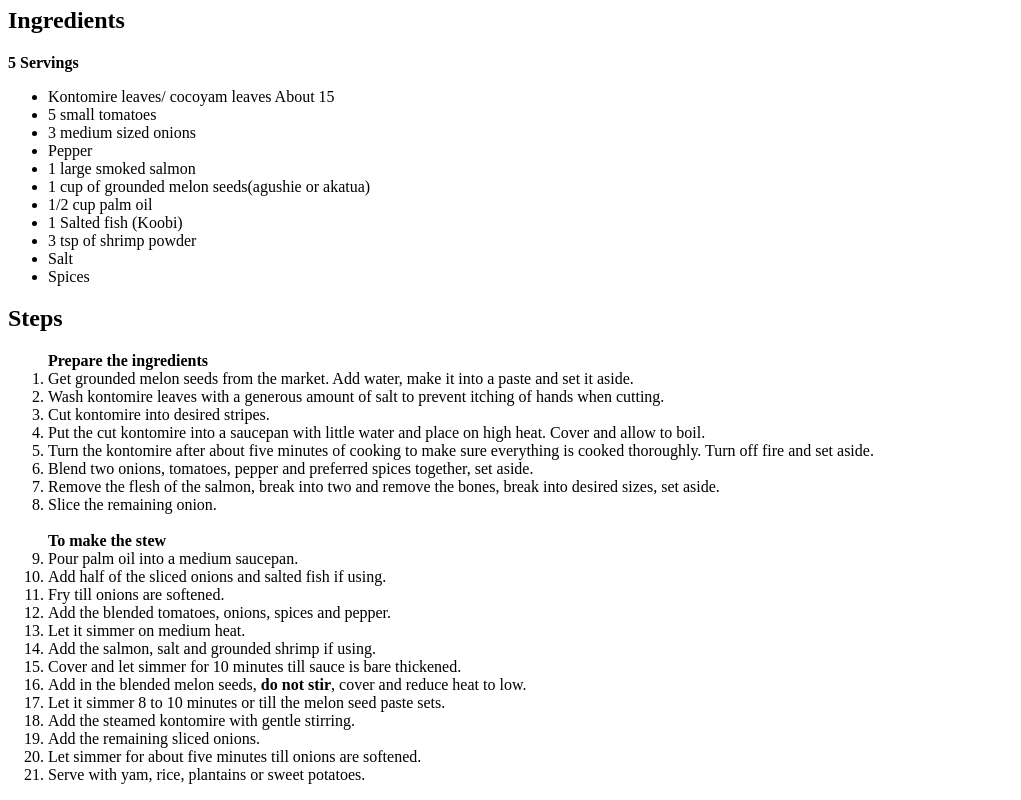
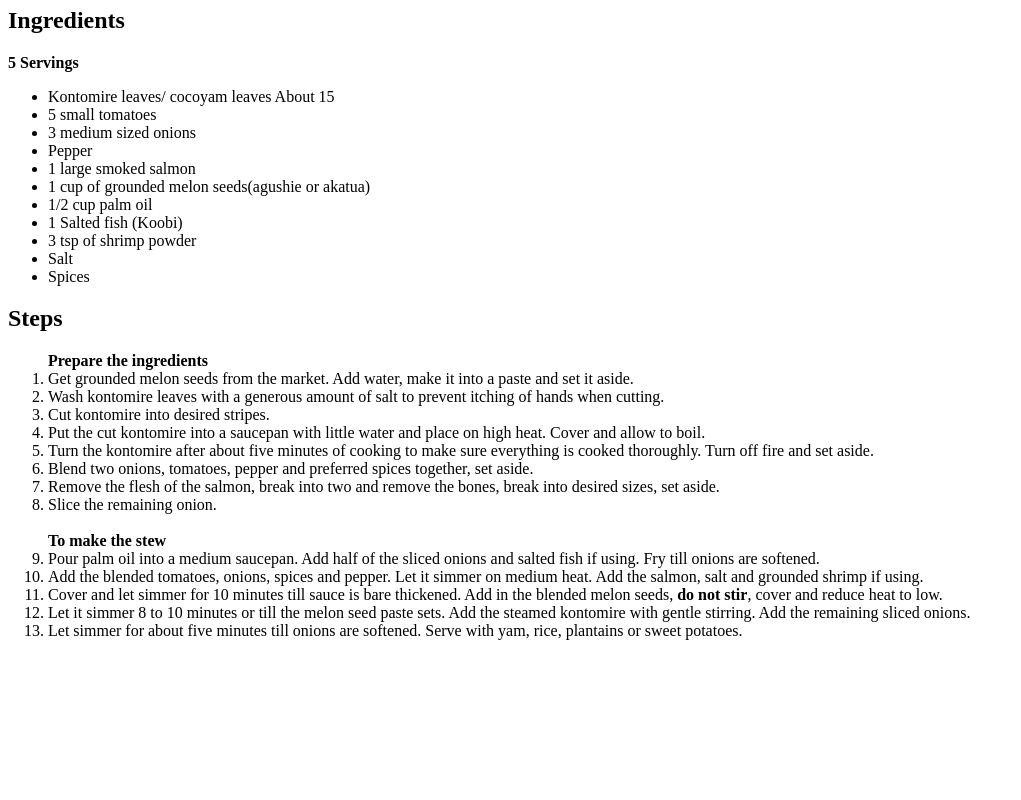
Before and after one commit to PK-addey/grassroot_recipe, a plain HTML site: page recipes/palavasauce.html in a window 1280 px wide. Shown: the part 552-1352 px from the top of the page, without its empty margins (0-1021 px from the left). After the commit the page ends 1208 px from the top, so only its background shows below. Drawn offline with Linux system fonts and the light colour scheme.

Commit message:
Rearranged text and code

```diff
--- a/recipes/palavasauce.html
+++ b/recipes/palavasauce.html
@@ -6,21 +6,23 @@
     </head>
     <body>
         <h1>Palava sauce</h1>
-        <img src="../images/palavasauce.jpg" height="300px" width="500px" alt="Palava sauce">
-
+            <img src="../images/palavasauce.jpg" height="300px" width="500px"
+            alt="Palava sauce">
         <h2>Description</h2>
-        <p>
-            Palava is a word coined from the English word <em>palaver</em> which in turn is from a
-            Portuguese word that means idle chatter. However this word became the name of a popular
-            West African delicacy, no one knows. But the meaning of the name suggests that the delicious taste
-            of the dish brought with it idle chatter by the people who ate it.</p>
-        <p>
-            This dish cannot be originally linked to any West African country.
-            In Ghana, palava sauce is prepared with kontomire leaves and agushie(melon seeds)
-            as the main ingredients. Palava sauce can be served with any dish of choice
-            some of which are cooked rice, yam and plantain.
-        </p>
-
+            <p>
+                Palava is a word coined from the English word <em>palaver</em>
+                which in turn is from a Portuguese word that means idle chatter.
+                However this word became the name of a popular West African delicacy,
+                no one knows. But the meaning of the name suggests that the delicious
+                taste of the dish brought with it idle chatter by the people who ate it.
+            </p>
+            <p>
+                This dish cannot be originally linked to any West African country.
+                In Ghana, palava sauce is prepared with kontomire leaves and
+                agushie(melon seeds) as the main ingredients. Palava sauce
+                can be served with any dish of choice some of which are cooked
+                rice, yam and plantain.
+            </p>
         <h2>Ingredients</h2>
         <strong>5 Servings</strong>
         <ul>
@@ -36,51 +38,58 @@
             <li>Salt</li>
             <li>Spices</li>
         </ul>
-
         <h2>Steps</h2>
         <ol>
-
             <strong>Prepare the ingredients</strong>
             <br>
             <li>
-                Get grounded melon seeds from the market. Add water, make it into a paste
-                and set it aside.
+                Get grounded melon seeds from the market. Add water,
+                make it into a paste and set it aside.
             </li>
             <li>
-                Wash kontomire leaves with a generous amount of salt to prevent itching of hands
-                when cutting.
+                Wash kontomire leaves with a generous amount of salt
+                to prevent itching of hands when cutting.
             </li>
             <li>Cut kontomire into desired stripes.</li>
             <li>
-                Put the cut kontomire into a saucepan with little water and place on high heat.
-                Cover and allow to boil.
+                Put the cut kontomire into a saucepan with little
+                water and place on high heat. Cover and allow to boil.
             </li>
             <li>
-                Turn the kontomire after about five minutes of cooking to make sure everything
-                is cooked thoroughly. Turn off fire and set aside.
+                Turn the kontomire after about five minutes of
+                cooking to make sure everything is cooked thoroughly.
+                Turn off fire and set aside.
             </li>
-            <li>Blend two onions, tomatoes, pepper and preferred spices together, set aside.</li>
+            <li>Blend two onions, tomatoes, pepper and preferred spices
+                together, set aside.
+            </li>
             <li>
-                Remove the flesh of the salmon, break into two and remove the bones,
-                break into desired sizes, set aside.
+                Remove the flesh of the salmon, break into two and remove
+                the bones, break into desired sizes, set aside.
             </li>
             <li>Slice the remaining onion.</li>
             <br>
             <strong>To make the stew</strong>
-
-            <li>Pour palm oil into a medium saucepan.</li>
-            <li>Add half of the sliced onions and salted fish if using.</li>
-            <li>Fry till onions are softened.</li>
-            <li>Add the blended tomatoes, onions, spices and pepper.</li>
-            <li>Let it simmer on medium heat.</li>
-            <li>Add the salmon, salt and grounded shrimp if using. </li>
-            <li>Cover and let simmer for 10 minutes till sauce is bare thickened.</li>
-            <li>Add in the blended melon seeds, <strong>do not stir</strong>, cover and reduce heat to low.</li>
-            <li>Let it simmer 8 to 10 minutes or till the melon seed paste sets. </li>
-            <li>Add the steamed kontomire with gentle stirring. </li>
-            <li>Add the remaining sliced onions.</li>
-            <li>Let simmer for about five minutes till onions are softened. </li>
-            <li>Serve with yam, rice, plantains or sweet potatoes. </li>
+            <li>Pour palm oil into a medium saucepan. Add half of the sliced
+                onions and salted fish if using. Fry till onions are softened.
+            </li>
+            <li>Add the blended tomatoes, onions, spices and pepper.
+                Let it simmer on medium heat. Add the salmon,
+                salt and grounded shrimp if using.
+            </li>
+            <li>Cover and let simmer for 10 minutes till sauce is bare thickened.
+                Add in the blended melon seeds, <strong>do not stir</strong>,
+                cover and reduce heat to low.
+            </li>
+            <li>
+                Let it simmer 8 to 10 minutes or till the melon seed paste sets.
+                Add the steamed kontomire with gentle stirring. Add the remaining
+                sliced onions.
+            </li>
+            <li>
+                Let simmer for about five minutes till onions are softened.
+                Serve with yam, rice, plantains or sweet potatoes.
+            </li>
         </ol>
     </body>
 </html>
```
Also changed, not shown: index.html (+13 -6 lines), recipes/ademedetsi.html (+30 -22 lines), recipes/fufu.html (+26 -18 lines).
